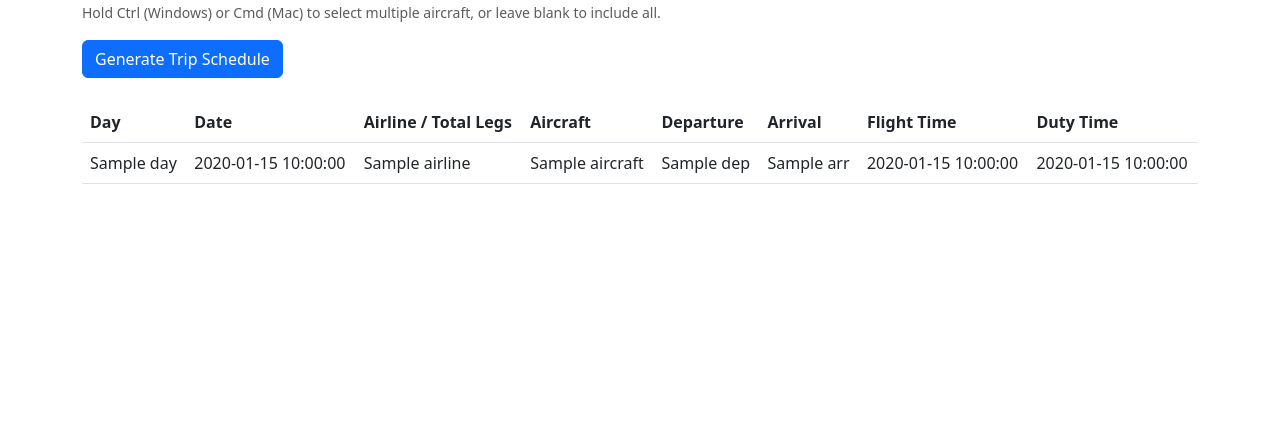
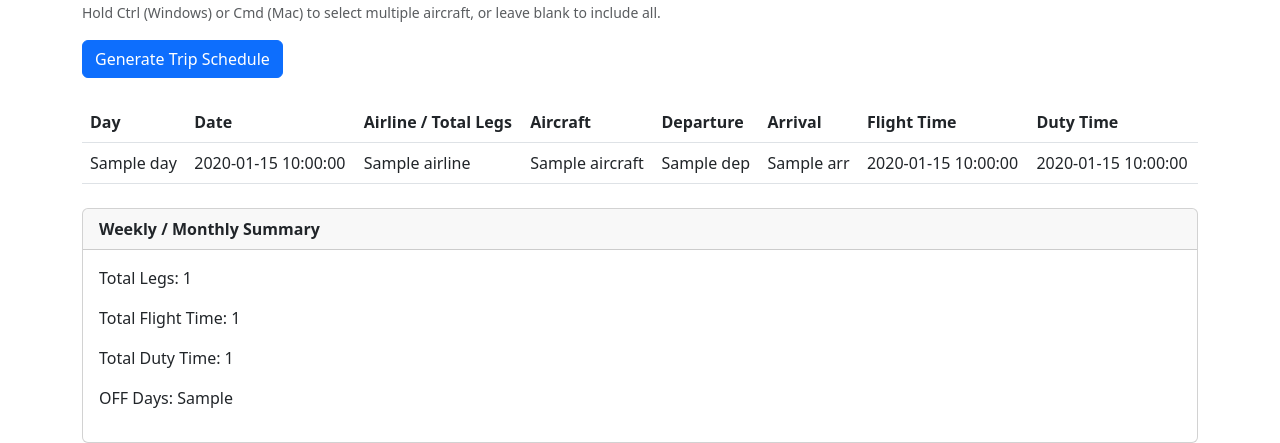
Before and after one commit to cessnaxls/virtual-dispatcher, a Flask app: template templates/index.html in a window 1280 px wide. Shown: the part 1234-1677 px from the top of the page. Before the commit the page ends 1418 px from the top, so only its background shows below. Run offline with Flask 3, Linux system fonts and the light colour scheme; the template is opened without the code that fills it: most values are stand-ins (such as "Sample title", 1, 10 or a date in 2020).

Commit message:
Fix index.html template to show OFF and prevent template error

```diff
--- a/app.py
+++ b/app.py
@@ -121,14 +121,19 @@ def home():
         day_counter = 1
         last_arrival = initial_departure if initial_departure else random.choice(airports)
 
+        # Phase 3 summary counters
+        total_legs_count = 0
+        total_flight_minutes_all = 0
+        total_duty_minutes_all = 0
+        total_off_days = 0
+
         for leg_date in sorted(available_dates):
             legs_today = []
             total_flight = 0
             total_duty = 0
             num_legs = random.randint(1, max_legs)
 
-            # Apply duty limits: 14h if ≤4 legs, 12h if ≥5 legs
-            max_duty_for_day = 840 if num_legs <= 4 else 720  # minutes
+            max_duty_for_day = 840 if num_legs <= 4 else 720  # 14h or 12h
 
             for _ in range(num_legs):
                 if total_flight >= max_flight_minutes or total_duty >= max_duty_for_day:
@@ -146,17 +151,17 @@ def home():
 
                 arr_airport = random.choice(arr_choices)
 
-                flight_time = random.randint(60, 300)  # 1–5 hr in minutes
+                flight_time = random.randint(60, 300)
 
                 if total_flight + flight_time > max_flight_minutes or total_duty + flight_time > max_duty_for_day:
                     break
 
-                dep_minute_of_day = 360 + total_duty  # ~6am + accumulated duty
+                dep_minute_of_day = 360 + total_duty
                 arr_minute_of_day = dep_minute_of_day + flight_time
 
                 leg = {
                     'day': day_counter,
-                    'date': '',  # blank in detail rows
+                    'date': '',  # detail rows blank
                     'airline': random.choice(airlines),
                     'aircraft': random.choice(aircraft),
                     'dep': dep_airport,
@@ -183,6 +188,10 @@ def home():
                     'total_legs': len(legs_today)
                 })
                 trip.extend(legs_today)
+
+                total_legs_count += len(legs_today)
+                total_flight_minutes_all += total_flight
+                total_duty_minutes_all += total_duty
             else:
                 trip.append({
                     'day': day_counter,
@@ -194,12 +203,22 @@ def home():
                     'dep_time': 'OFF',
                     'arr_time': 'OFF'
                 })
+                total_off_days += 1
 
             day_counter += 1
 
+        # Final summary dictionary
+        summary = {
+            'total_legs': total_legs_count,
+            'total_flight': format_minutes(total_flight_minutes_all),
+            'total_duty': format_minutes(total_duty_minutes_all),
+            'off_days': total_off_days
+        }
+
+    else:
+        summary = None
+
     return render_template('index.html', trip=trip,
                            NA_ICAO_AIRLINES=NA_ICAO_AIRLINES,
-                           ICAO_AIRCRAFT_TYPES=ICAO_AIRCRAFT_TYPES)
-
-if __name__ == '__main__':
-    app.run(debug=True)
+                           ICAO_AIRCRAFT_TYPES=ICAO_AIRCRAFT_TYPES,
+                           summary=summary)
--- a/templates/index.html
+++ b/templates/index.html
@@ -90,6 +90,7 @@
         <button type="submit" class="btn btn-primary">Generate Trip Schedule</button>
     </form>
 
+
     {% if trip %}
     <table class="table mt-4">
         <thead>
@@ -136,5 +137,19 @@
         </tbody>
     </table>
     {% endif %}
+
+    {% if summary %}
+    <div class="card mt-4">
+        <div class="card-header">
+            <strong>Weekly / Monthly Summary</strong>
+        </div>
+        <div class="card-body">
+            <p>Total Legs: {{ summary.total_legs }}</p>
+            <p>Total Flight Time: {{ summary.total_flight }}</p>
+            <p>Total Duty Time: {{ summary.total_duty }}</p>
+            <p>OFF Days: {{ summary.off_days }}</p>
+        </div>
+    </div>
+    {% endif %}
 </body>
 </html>
```
